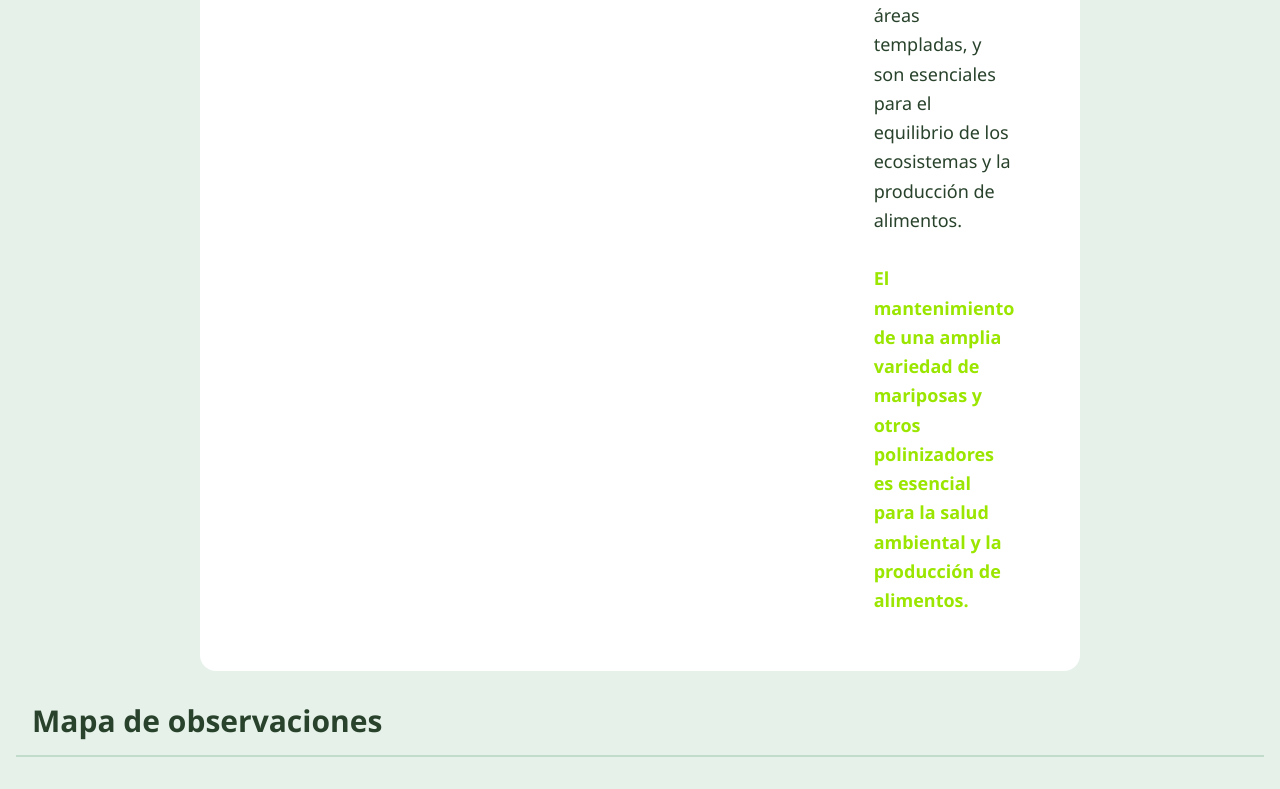
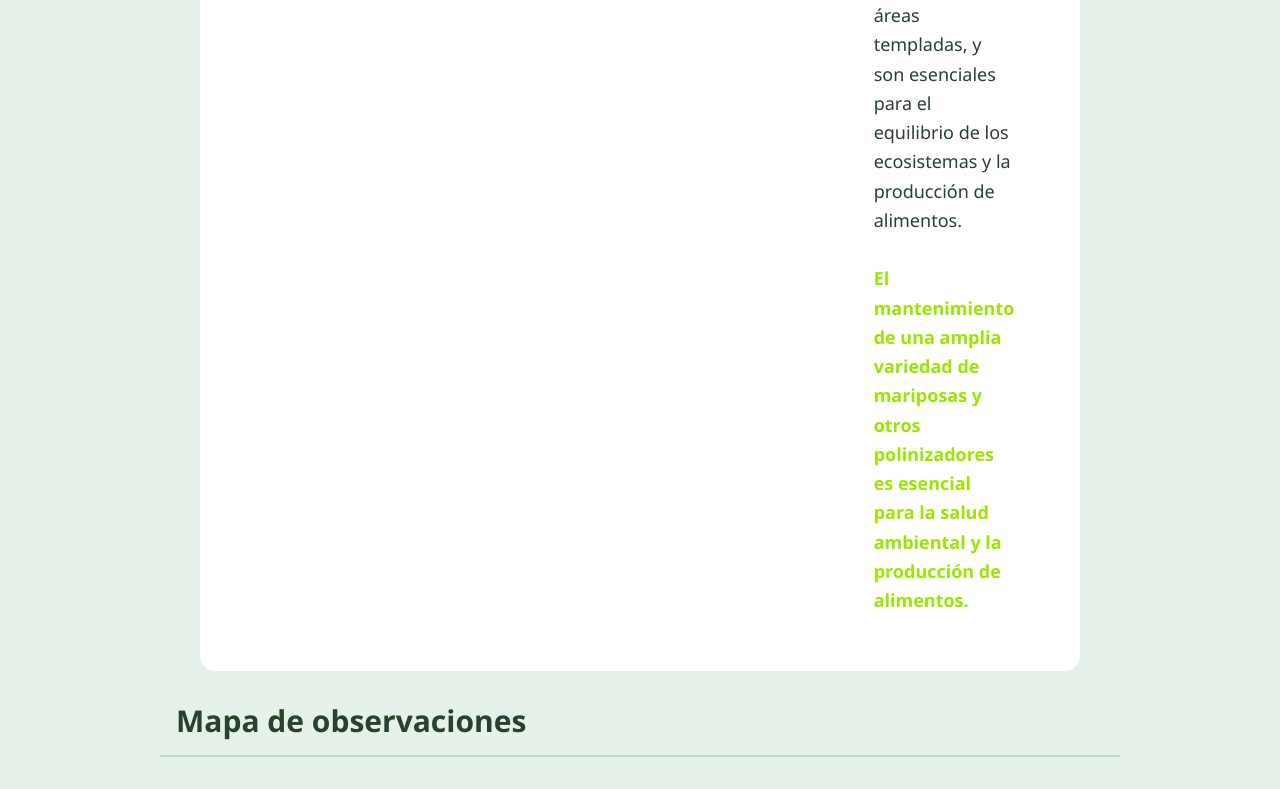
Before and after one commit to Proyecto-Asia/asian-butterflies, a React (Vite) app: page / in a window 1280 px wide. Shown: the part 1530-2319 px from the top of the page. Built offline with nearby package versions, Linux system fonts and the light colour scheme.

Commit message:
feat(TitleSection): create and style component to separate pages with titles(#17)

```diff
--- a/src/components/TitleSection.jsx
+++ b/src/components/TitleSection.jsx
@@ -2,7 +2,7 @@ import React from "react";
 
 const TitleSection = ( {title} ) => {
     return (
-        <div className="w-full px-4 my-8">
+        <div className="w-full px-4 md:px-8 xl:px-40 my-8">
             <h2 className="font-segoe text-mint-green-700 text-1xl sm:text-2xl md:text-3xl font-bold mb-4 px-4">{title}</h2>
 
          {/* esta etiqueta hr dibuja una linea horizontal */}
```
